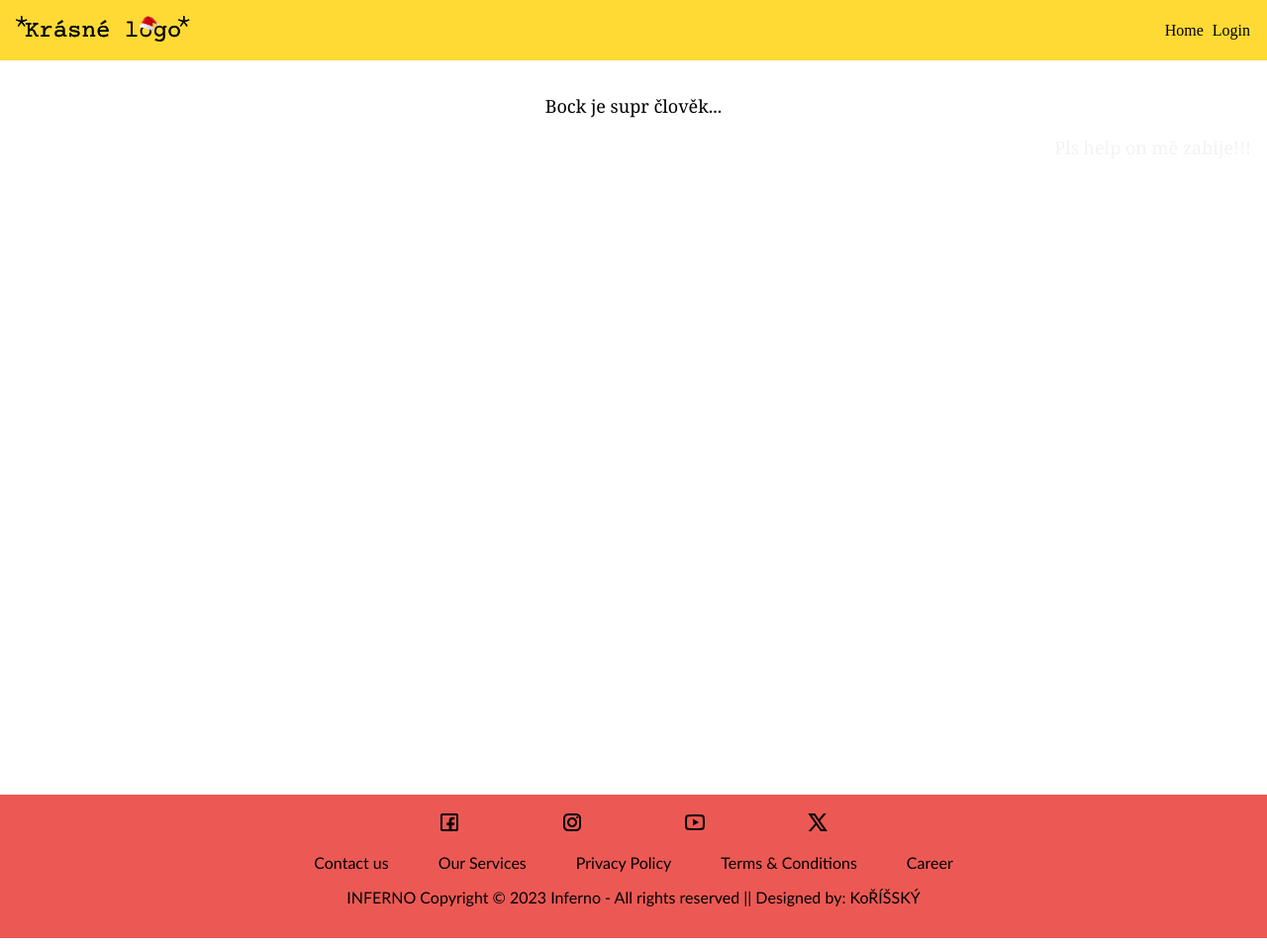
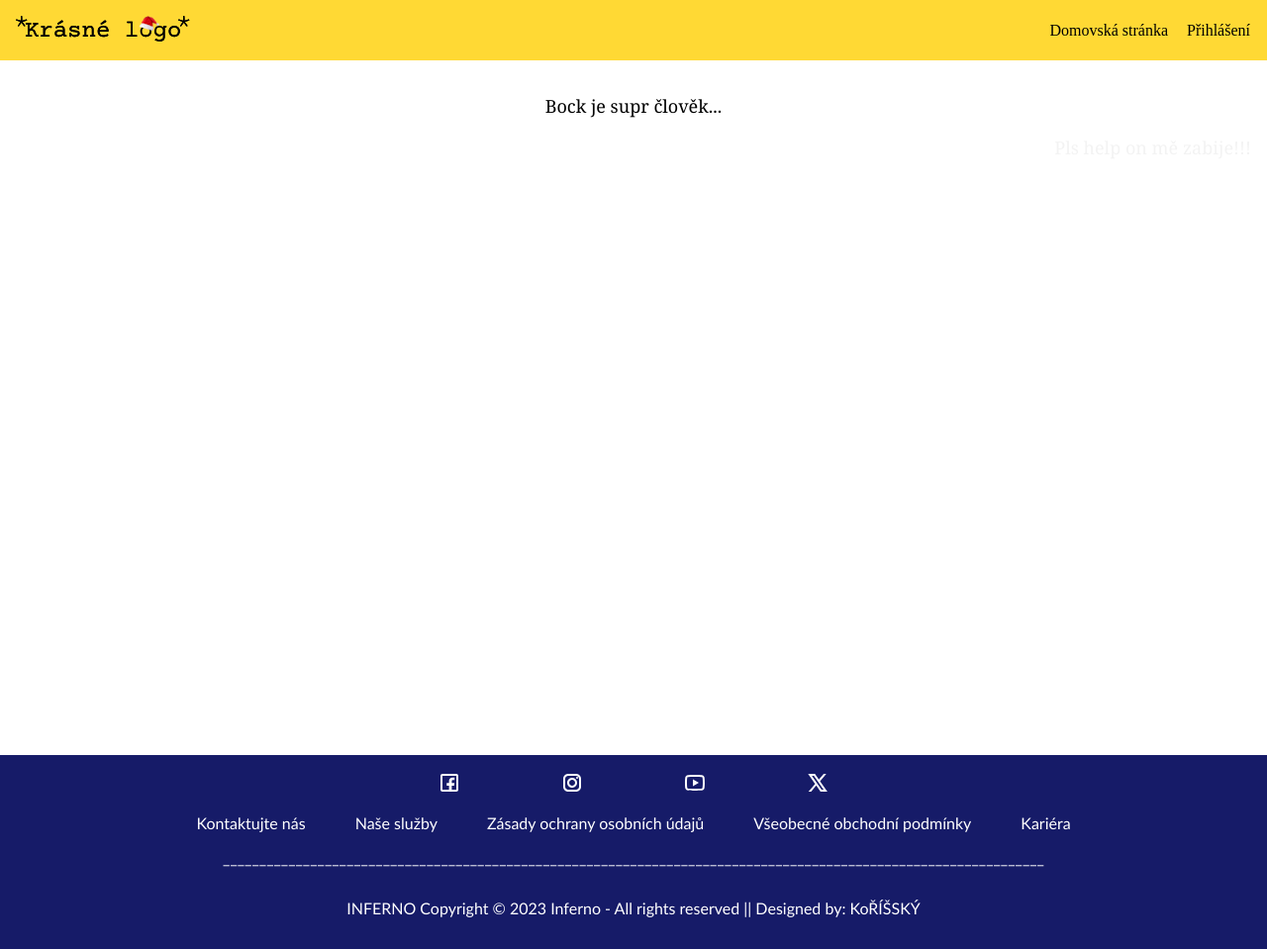
Before and after one commit to chlebicsasky/prekladyodparadoxu, a plain HTML site: page index.html in a window 1280 px wide. Shown: the whole page at 99% size. Drawn offline with Linux system fonts and the light colour scheme.

Commit message:
bock mi tohle neopravil

```diff
--- a/index.html
+++ b/index.html
@@ -11,8 +11,8 @@
     <header>
         <img id="oprasek" src="/opraski/krasne_logo_vanocni.png" alt="logo">
         <div class="vec1">
-            <a id="Homevec" href="#">Home</a>
-            <a id="Loginvec" href="#">Login</a>
+            <a id="Homevec" href="#">Domovská stránka</a>
+            <a id="Loginvec" href="#">Přihlášení</a>
         </div>
     </header>
     <main>
@@ -25,20 +25,23 @@
     </main>
     <footer>
         <div class="odkazy">
-            <a href="#"><img src="/opraski/facebook.png" alt="facebook"></a>
-            <a href="#"><img src="/opraski/instagram.png" alt="instagram"></a>
-            <a href="#"><img src="/opraski/youtube.png" alt="youtube"></a>
-            <a href="#"><img src="/opraski/twitter.png" alt="twitter"></a>
+            <a href="#"><img src="/opraski/facebook.svg" alt="facebook"></a>
+            <a href="#"><img src="/opraski/instagram.svg" alt="instagram"></a>
+            <a href="#"><img src="/opraski/youtube.svg" alt="youtube"></a>
+            <a href="#"><img src="/opraski/twitterx.svg" alt="twitter"></a>
         </div>
         <div>
             <p> </p>
         </div>
         <div class="dalsi-odkazy">
-            <a href="#">Contact us</a>
-            <a href="#">Our Services</a>
-            <a href="#">Privacy Policy</a>
-            <a href="#">Terms & Conditions</a>
-            <a href="#">Career</a>
+            <a href="#">Kontaktujte nás</a>
+            <a href="#">Naše služby</a>
+            <a href="#">Zásady ochrany osobních údajů</a>
+            <a href="#">Všeobecné obchodní podmínky</a>
+            <a href="#">Kariéra</a>
+        </div>
+        <div class="carecka">
+            <p>_________________________________________________________________________________________________________________</p>
         </div>
         <div class="texticek">
             <p>INFERNO Copyright © 2023 Inferno - All rights reserved || Designed by: KoŘÍŠSKÝ</p>
--- a/style/style.css
+++ b/style/style.css
@@ -15,7 +15,7 @@ header a{
 .vec1{
     display: flex;
     align-items: center;
-    gap: 5px;
+    gap: 15px;
 }
 
 header img{
@@ -28,7 +28,7 @@ body{
 
 main{
     padding: 16px;
-    height: 710px;
+    height: 670px;
     text-align: center;
     font-family: Georgia, 'Times New Roman', Times, serif;
     font-size: large;
@@ -49,7 +49,7 @@ main{
 
 footer{
     padding: 16px;
-    background-color: rgb(236, 89, 84);
+    background-color: rgb(22, 27, 104);
     font-family: 'Trebuchet MS', 'Lucida Sans Unicode', 'Lucida Grande', 'Lucida Sans', Arial, sans-serif;
 }
 
@@ -61,7 +61,7 @@ footer{
 
 .dalsi-odkazy a{
     text-decoration: none;
-    color: black;
+    color: white;
 }
 
 .dalsi-odkazy{
@@ -72,7 +72,13 @@ footer{
 }
 
 .texticek{
-    color: black;
+    color: white;
     display: flex;
     justify-content: center;
 }
+
+.carecka{
+    color: white;
+    display: flex;
+    justify-content: center;
+}
```
Also changed, not shown: opraski/facebook.png (deleted), opraski/facebook.svg (added), opraski/instagram.png (deleted), opraski/instagram.svg (added), opraski/twitter.png (deleted), opraski/twitterx.svg (added), opraski/youtube.png (deleted), opraski/youtube.svg (added).
